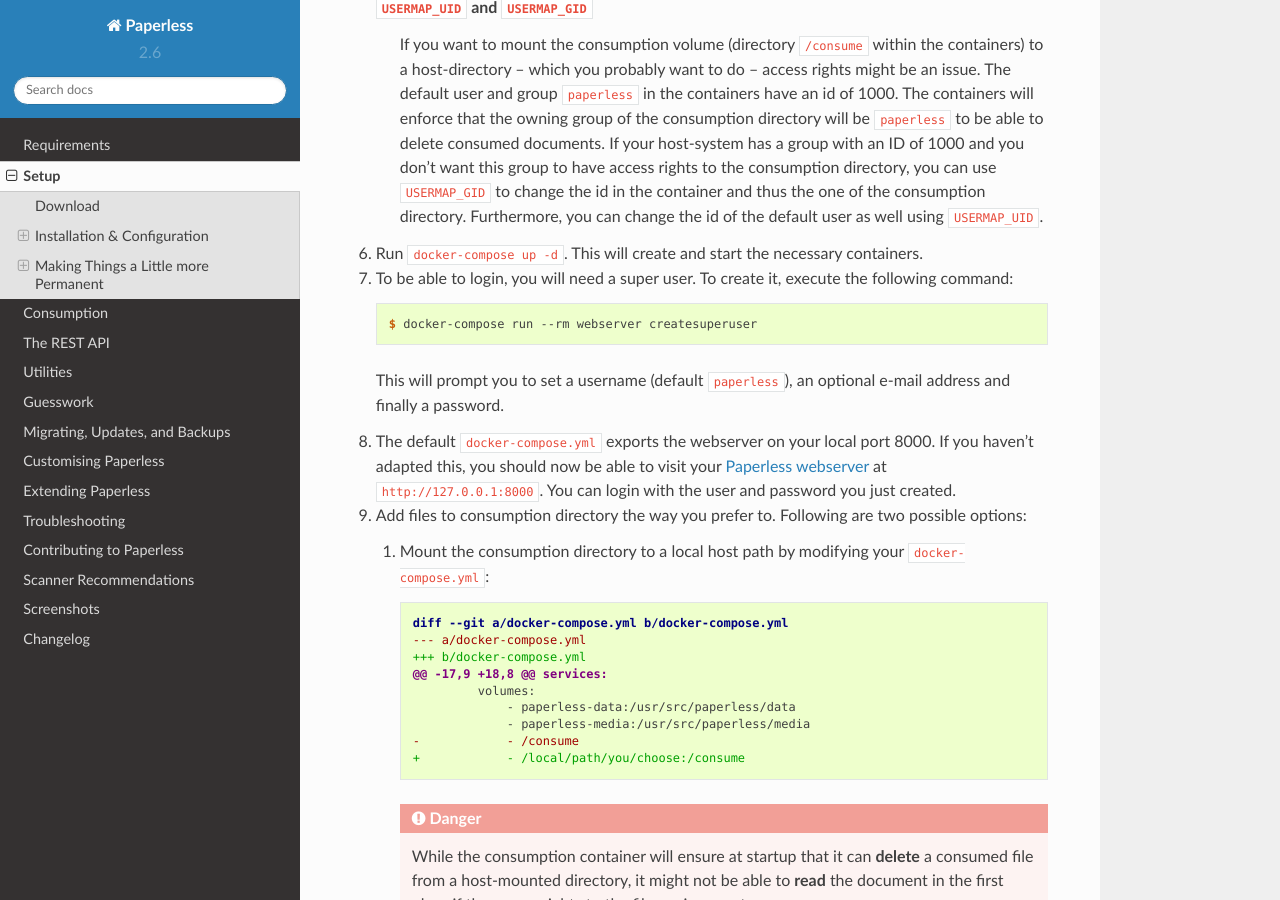
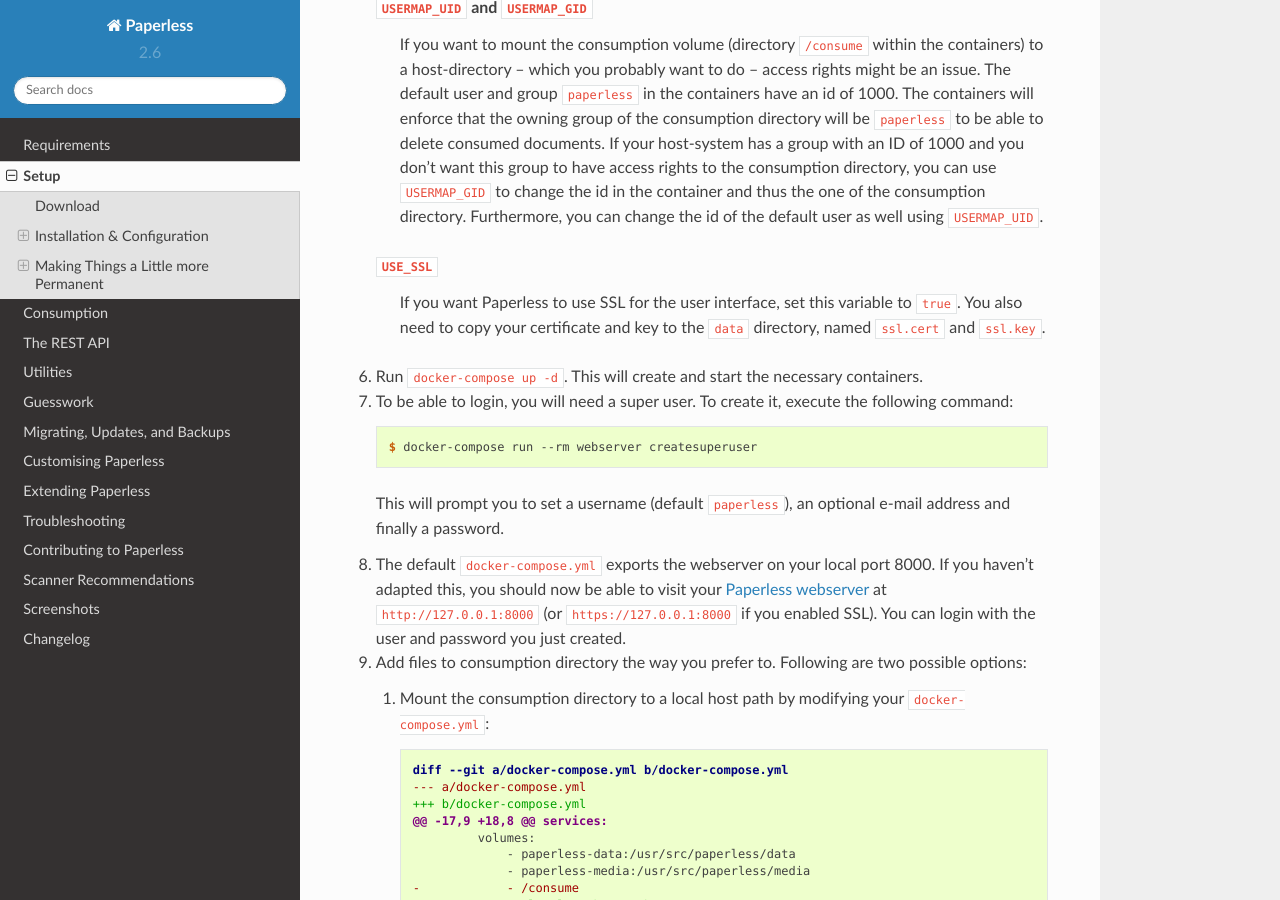
Before and after one commit to repoRangee/Large-scale, a Sphinx documentation site: the page built from docs/setup.rst, in a window 1280 px wide and 900 px high, scrolled down 3226 px. Built offline with Sphinx 7.4.7 and the Read the Docs theme 2.0.0, drawn with Linux system fonts in a browser that asks for light colours; formulas are drawn with MathJax 3.

Commit message:
Support SSL for web interface
Thanks to @MasterofJOKers, here is basic support for SSL:
You need to create your key and certificate and copy them to the `data`
directory, named `ssl.cert` and `ssl.key`.
Then, set `PAPERLESS_USE_SSL` in `docker-compose.env` to `true`.

Solves #576.

```diff
--- a/docs/setup.rst
+++ b/docs/setup.rst
@@ -193,6 +193,11 @@ Docker Method
      container and thus the one of the consumption directory. Furthermore, you
      can change the id of the default user as well using ``USERMAP_UID``.
 
+  ``USE_SSL``
+    If you want Paperless to use SSL for the user interface, set this variable
+    to ``true``. You also need to copy your certificate and key to the ``data``
+    directory, named ``ssl.cert`` and ``ssl.key``.
+
 6. Run ``docker-compose up -d``. This will create and start the necessary
    containers.
 7. To be able to login, you will need a super user. To create it, execute the
@@ -206,7 +211,8 @@ Docker Method
    e-mail address and finally a password.
 8. The default ``docker-compose.yml`` exports the webserver on your local port
    8000. If you haven't adapted this, you should now be able to visit your
-   `Paperless webserver`_ at ``http://127.0.0.1:8000``. You can login with the
+   `Paperless webserver`_ at ``http://127.0.0.1:8000`` (or
+   ``https://127.0.0.1:8000`` if you enabled SSL). You can login with the
    user and password you just created.
 9. Add files to consumption directory the way you prefer to. Following are two
    possible options:
```
Also changed, not shown: 2 other files.
